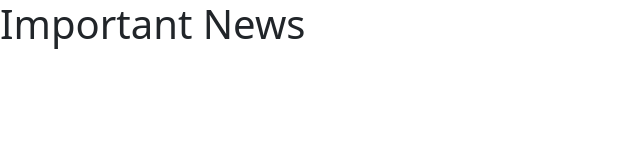
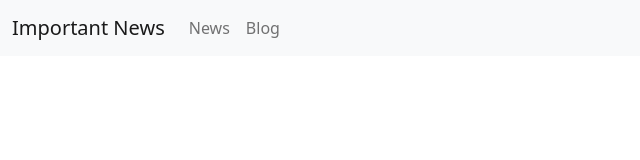
Before and after one commit to AnonnaAkther/important-news, a plain HTML site: page optional/index.html in a window 1280 px wide. Shown: the whole page, without its empty margins (0-640 px from the left). Drawn offline with nearby package versions, Linux system fonts and the light colour scheme.

Commit message:
header or navber commit

```diff
--- a/optional/index.html
+++ b/optional/index.html
@@ -7,7 +7,26 @@
     <link href="https://cdn.jsdelivr.net/npm/bootstrap@5.2.0/dist/css/bootstrap.min.css" rel="stylesheet" integrity="sha384-gH2yIJqKdNHPEq0n4Mqa/HGKIhSkIHeL5AyhkYV8i59U5AR6csBvApHHNl/vI1Bx" crossorigin="anonymous">
   </head>
   <body>
-    <h1>Important News</h1>
+    <header>
+        <nav class="navbar navbar-expand-lg bg-light">
+            <div class="container-fluid">
+              <a class="navbar-brand" href="#">Important News</a>
+              <button class="navbar-toggler" type="button" data-bs-toggle="collapse" data-bs-target="#navbarText" aria-controls="navbarText" aria-expanded="false" aria-label="Toggle navigation">
+                <span class="navbar-toggler-icon"></span>
+              </button>
+              <div class="collapse navbar-collapse" id="navbarText">
+                <ul class="navbar-nav me-5 mb-2 mb-lg-0">
+                  <li class="nav-item">
+                    <a class="nav-link" href="#">News</a>
+                  </li>
+                  <li class="nav-item">
+                    <a class="nav-link" href="#">Blog</a>
+                  </li>
+                </ul>
+              </div>
+            </div>
+          </nav>
+    </header>
     <script src="https://cdn.jsdelivr.net/npm/bootstrap@5.2.0/dist/js/bootstrap.bundle.min.js" integrity="sha384-A3rJD856KowSb7dwlZdYEkO39Gagi7vIsF0jrRAoQmDKKtQBHUuLZ9AsSv4jD4Xa" crossorigin="anonymous"></script>
     <script src="js/app.js"></script>
 </body>
```
